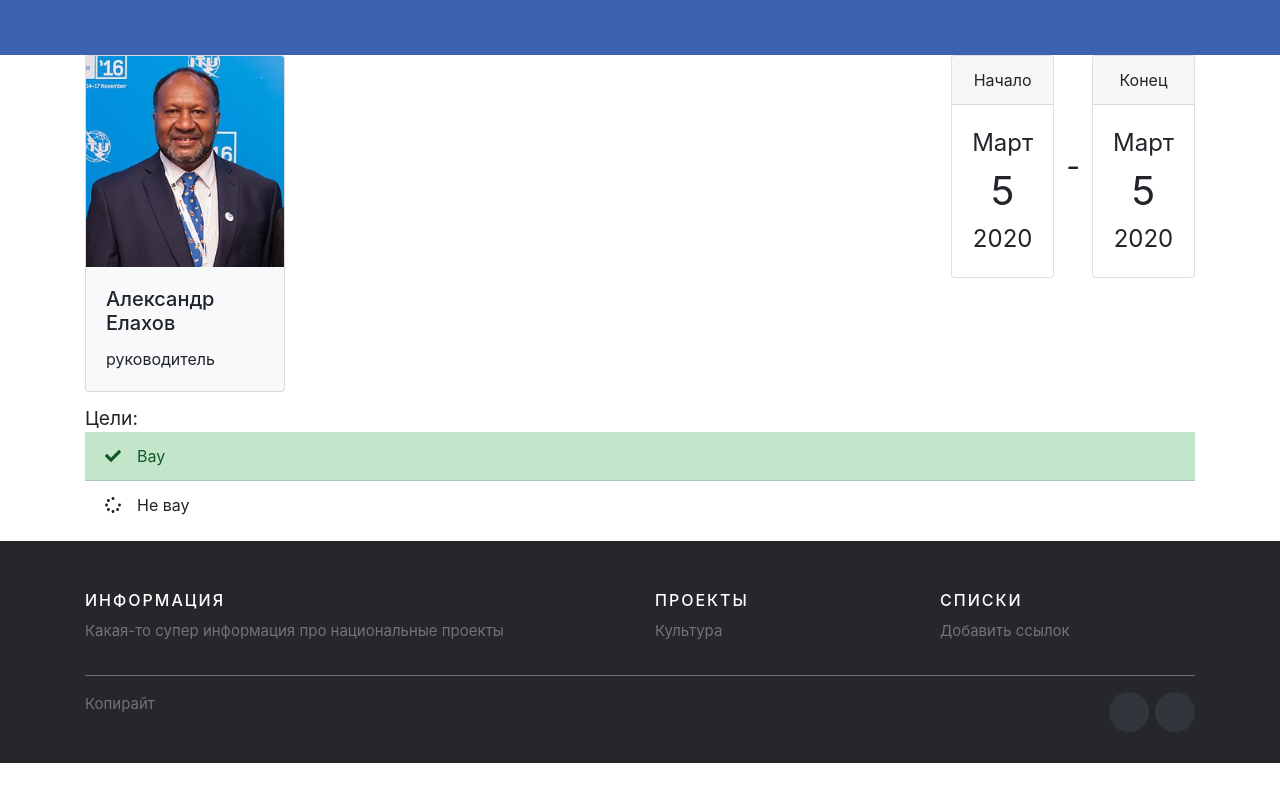
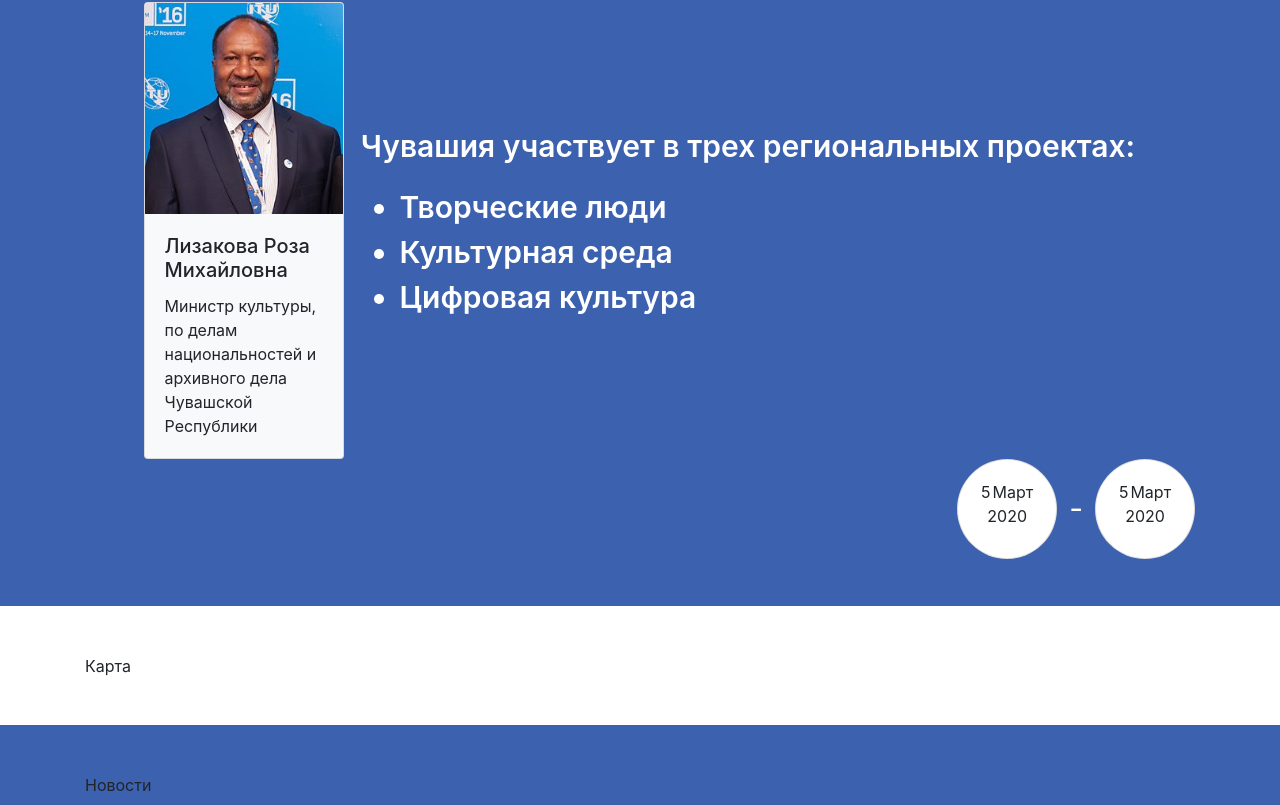
Before and after one commit to zemskovs/national-projects, a React (Vite) app: page / in a window 1280 px wide. Shown: the part 1235-2040 px from the top of the page. Before the commit the page ends 1998 px from the top, so only its background shows below. Built offline with nearby package versions, Linux system fonts and the light colour scheme.

Commit message:
add content

```diff
--- a/package.json
+++ b/package.json
@@ -22,7 +22,8 @@
     "react": "^16.13.1",
     "react-bootstrap": "^1.0.0",
     "react-chartjs-2": "^2.9.0",
-    "react-dom": "^16.13.1"
+    "react-dom": "^16.13.1",
+    "react-reactions": "^0.1.3"
   },
   "devDependencies": {
     "@babel/core": "^7.9.0",
--- a/src/components/deadline/DateView.tsx
+++ b/src/components/deadline/DateView.tsx
@@ -15,8 +15,10 @@ export const DateView: React.FC<DateViewProps> = props => {
 	return (
 		<div className="dateview">
 			<div className="dateview__date">
-				<div className="dateview__date--month">{month}</div>
-				<div className="dateview__date--day">{day}</div>
+				<div className="dateview__row">
+					<div className="dateview__date--day">{day}</div>
+					<div className="dateview__date--month">{month}</div>
+				</div>
 				<div className="dateview__date--year">{year}</div>
 			</div>
 		</div>
--- a/src/components/deadline/Deadline.tsx
+++ b/src/components/deadline/Deadline.tsx
@@ -11,18 +11,16 @@ export type DeadlineProps = {
 export const Deadline: React.FC<DeadlineProps> = props => {
 	return (
 		<div className="deadline">
-			<div className="dedline__start">
-				<Card className="text-center">
-					<Card.Header>Начало</Card.Header>
+			<div className="deadline__start">
+				<Card className="text-center deadline_card">
 					<Card.Body>
 						<DateView date={props.dateEnd} />
 					</Card.Body>
 				</Card>
 			</div>
 			<div className="deadline__divider">-</div>
-			<div className="dedline__end">
-				<Card className="text-center">
-					<Card.Header>Конец</Card.Header>
+			<div className="deadline__end">
+				<Card className="text-center deadline_card">
 					<Card.Body>
 						<DateView date={props.dateEnd} />
 					</Card.Body>
--- a/src/components/deadline/dateViewStyles.css
+++ b/src/components/deadline/dateViewStyles.css
@@ -1,7 +1,16 @@
 .dateview {
 	display: flex;
 	flex-direction: column;
+	justify-content: center;
+	align-items: center;
 	text-align: center;
+}
+
+.dateview__row {
+	width: 100%;
+	display: flex;
+	justify-content: center;
+	align-items: center;
 }
 
 .dateview .dateview__date {
@@ -10,13 +19,14 @@
 }
 
 .dateview .dateview__date .dateview__date--month {
-	font-size: 24px;
+	font-size: 1em;
 }
 
 .dateview .dateview__date .dateview__date--day {
-	font-size: 40px;
+	font-size: 1em;
+	margin-right: 2px;
 }
 
 .dateview .dateview__date .dateview__date--year {
-	font-size: 24px;
+	font-size: 1em;
 }
--- a/src/components/deadline/deadlineStyles.css
+++ b/src/components/deadline/deadlineStyles.css
@@ -6,4 +6,11 @@
 	padding: 0 12px;
 	font-size: 30px;
 	align-self: center;
+	color: #ffffff;
 }
+
+.deadline .deadline_card {
+	height: 100px;
+	width: 100px;
+	border-radius: 50%;
+}
--- a/src/components/jumbotron/jumbotron.css
+++ b/src/components/jumbotron/jumbotron.css
@@ -29,7 +29,7 @@
 .jumbotron__divider {
 	background-color: #3c61af;
 	margin-top: 90px;
-	padding-bottom: 400px;
+	padding-bottom: 300px;
 	position: relative;
 	width: 100%;
 }
--- /dev/null
+++ b/src/components/projects/Projects.tsx
@@ -0,0 +1,36 @@
+import * as React from "react";
+import "./projects.css";
+import { Manager } from "../manager/Manager";
+
+const projects = [
+	{
+		title: "Творческие люди"
+	},
+	{ title: "Культурная среда" },
+	{ title: "Цифровая культура" }
+];
+
+export const Projects: React.FC = props => {
+	return (
+		<div className="d-flex justify-content-center">
+			<div className="pr-3">
+				<Manager
+					fullName="Лизакова Роза Михайловна"
+					position="Министр культуры, по делам национальностей и архивного дела Чувашской Республики"
+				/>
+			</div>
+			<div className="d-flex flex-column justify-content-center projects">
+				<p className="text-center">
+					Чувашия участвует в трех региональных проектах:
+				</p>
+				<div>
+					<ul>
+						{projects.map((p, idx) => (
+							<li key={idx}>{p.title}</li>
+						))}
+					</ul>
+				</div>
+			</div>
+		</div>
+	);
+};
--- /dev/null
+++ b/src/components/projects/projects.css
@@ -0,0 +1,7 @@
+.projects {
+	font-size: 30px;
+	line-height: 150%;
+	font-weight: 600;
+	color: #ffffff;
+	width: 70%;
+}
--- /dev/null
+++ b/src/components/section/Section.tsx
@@ -0,0 +1,13 @@
+import * as React from "react";
+
+type SectionProps = {
+	secondary?: boolean
+}
+
+export const Section: React.FC<SectionProps> = props => {
+	return (
+		<div style={{ backgroundColor: props.secondary ? "#3c61af" : "#ffffff", marginTop: "-1px", position: "relative" }} className="pt-5 pb-5">
+			{props.children}
+		</div>
+	);
+};
--- a/src/pages/CulturePage.tsx
+++ b/src/pages/CulturePage.tsx
@@ -7,6 +7,8 @@ import { Deadline } from "../components/deadline/Deadline";
 import { Manager } from "../components/manager/Manager";
 
 import "./culturePageStyles.css";
+import { Section } from "../components/section/Section";
+import { Projects } from "../components/projects/Projects";
 
 export const CulturePage: React.FC = props => {
 	return (
@@ -15,26 +17,50 @@ export const CulturePage: React.FC = props => {
 				title="Культура"
 				description="Увелечение количества граждан, вовлеченных в культурную деятельность путем поддержки "
 			/>
+			<Section secondary>
+				{/* <div style={{position: "absolute", left: 0, top: 0}}>
+					<Manager
+						fullName="Лизакова Роза Михайловна"
+						position="Министр культуры, по делам национальностей и архивного дела Чувашской Республики"
+					/>
+				</div> */}
 				<Container>
+					<Projects />
+
 					<Row>
-					<Col sm="auto" className="manager-col">
-						<Manager fullName="Александр Елахов" position="руководитель" />
-					</Col>
-					<Col md="auto">
-						<Deadline dateEnd={new Date()} dateStart={new Date()} />
-					</Col>
-				</Row>
-				<Row>
-					<Col>
-						<GoalsList
-							goalsList={[
-								{ title: "Вау", success: true },
-								{ title: "Не вау", success: false }
-							]}
+						<Col md="auto" className="ml-auto">
+							<Deadline
+								dateEnd={new Date()}
+								dateStart={new Date()}
 							/>
 						</Col>
 					</Row>
 				</Container>
+			</Section>
+
+			<Section>
+				<Container>
+					<Row>
+						<Col>Карта</Col>
+					</Row>
+				</Container>
+			</Section>
+
+			<Section secondary>
+				<Container>
+					<Row>
+						<Col>Новости</Col>
+					</Row>
+				</Container>
+			</Section>
+
+			<Section>
+				<Container>
+					<Row>
+						<Col>Реакции</Col>
+					</Row>
+				</Container>
+			</Section>
 		</Page>
 	);
 };
```
Also changed, not shown: src/components/reactions/Reactions.tsx (added, +8 -0 lines), 1 other file (tests, documents, lock files or other folders). Lines whose indentation alone changed are shown as unchanged.
